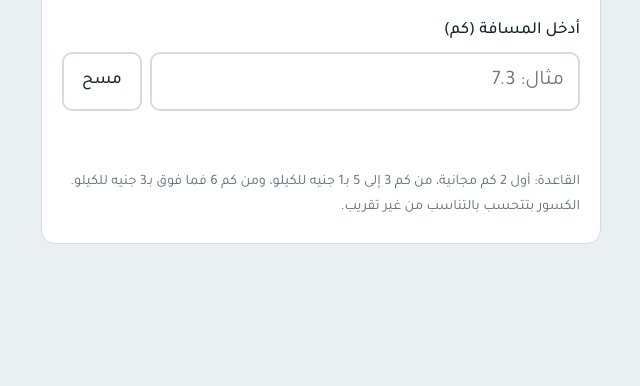
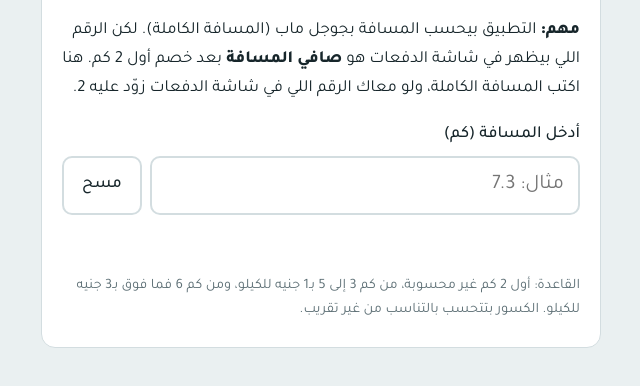
Before and after one commit to MahmoudCarlos/distance-calculator, a plain HTML site: page index.html in a window 1280 px wide. Shown: the part 152-538 px from the top of the page, without its empty margins (319-959 px from the left). Drawn offline with Linux system fonts and the light colour scheme.

Commit message:
Update index.html

```diff
--- a/index.html
+++ b/index.html
@@ -12,6 +12,7 @@
 <main>
   <h1>حاسبة مبلغ المسافة</h1>
   <p class="lead">اكتب المسافة الكاملة بالكيلومتر، وهتظهر لك المبلغ بالجنيه مع شرح الحساب.</p>
+  <p class="note"><b>مهم:</b> التطبيق بيحسب المسافة بجوجل ماب (المسافة الكاملة). لكن الرقم اللي بيظهر في شاشة الدفعات هو <b>صافي المسافة</b> بعد خصم أول 2 كم. هنا اكتب المسافة الكاملة، ولو معاك الرقم اللي في شاشة الدفعات زوّد عليه 2.</p>
 
   <label for="km">أدخل المسافة (كم)</label>
   <div class="row">
@@ -26,13 +27,13 @@
     <div class="bar" aria-hidden="true">
       <i id="seg-free"></i><i id="seg-t1"></i><i id="seg-t2"></i>
     </div>
-    <p class="legend"><span class="k free"></span>مجاني <span class="k t1"></span>1 جنيه للكم <span class="k t2"></span>3 جنيه للكم</p>
+    <p class="legend"><span class="k free"></span>غير محسوبة <span class="k t1"></span>1 جنيه للكم <span class="k t2"></span>3 جنيه للكم</p>
 
     <h2>التفاصيل</h2>
     <dl>
-      <dt>المسافة المُدخلة</dt><dd id="b-entered"></dd>
-      <dt>الكيلومترات المجانية</dt><dd id="b-free"></dd>
-      <dt>الكيلومترات القابلة للدفع</dt><dd id="b-charge"></dd>
+      <dt>المسافة الكاملة (جوجل ماب)</dt><dd id="b-entered"></dd>
+      <dt>الكيلومترات غير المحسوبة</dt><dd id="b-free"></dd>
+      <dt>صافي المسافة (اللي بتظهر في التطبيق)</dt><dd id="b-charge"></dd>
       <dt>كيلومترات بسعر 1 جنيه</dt><dd id="b-t1"></dd>
       <dt>كيلومترات بسعر 3 جنيه</dt><dd id="b-t2"></dd>
       <dt class="sum">إجمالي المبلغ</dt><dd class="sum" id="b-total"></dd>
@@ -43,7 +44,7 @@
   </section>
 
   <footer>
-    القاعدة: أول 2 كم مجانية، من كم 3 إلى 5 بـ1 جنيه للكيلو، ومن كم 6 فما فوق بـ3 جنيه للكيلو. الكسور بتتحسب بالتناسب من غير تقريب.
+    القاعدة: أول 2 كم غير محسوبة، من كم 3 إلى 5 بـ1 جنيه للكيلو، ومن كم 6 فما فوق بـ3 جنيه للكيلو. الكسور بتتحسب بالتناسب من غير تقريب.
   </footer>
 </main>
 <script src="config.js"></script>
```
